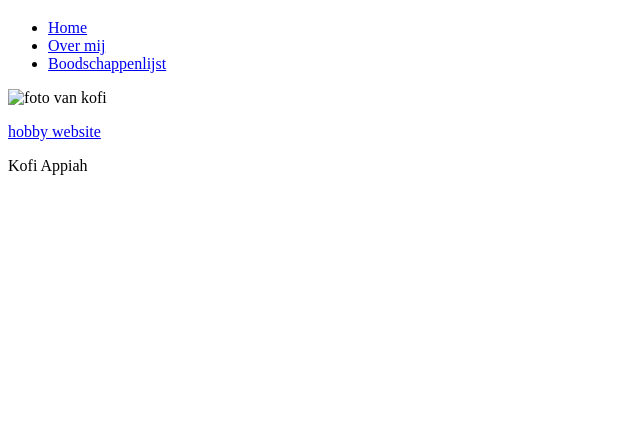
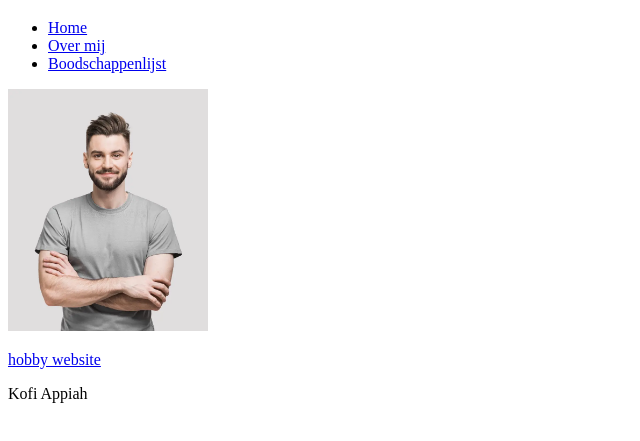
Before and after one commit to Haippa04/web-design, a plain HTML site: page labo-1/hobby.html in a window 1280 px wide. Shown: the part 61-502 px from the top of the page, without its empty margins (0-640 px from the left). Drawn offline with Linux system fonts and the light colour scheme.

Commit message:
fixed bugs enzo je weet wel

```diff
--- a/labo-1/hobby.html
+++ b/labo-1/hobby.html
@@ -17,7 +17,7 @@
                 </nav>
             </header>
             <main>
-            <img src="afbeelding/portrait-handsome-smiling-young-man-folded-arms-smiling-joyful-cheerful-men-crossed-hands-isolated-studio-shot-172869765.jpg" alt="foto van kofi" width="200" heght="200">
+            <img src="afbeelding/portrait-handsome-smiling-young-man-folded-arms-smiling-joyful-cheerful-men-crossed-hands-isolated-studio-shot-172869765.webp" alt="foto van kofi" width="200" heght="200">
             <p><a href="https://overwatch.blizzard.com/en-us/">hobby website</a></p>
             </main>
             <footer>
```
